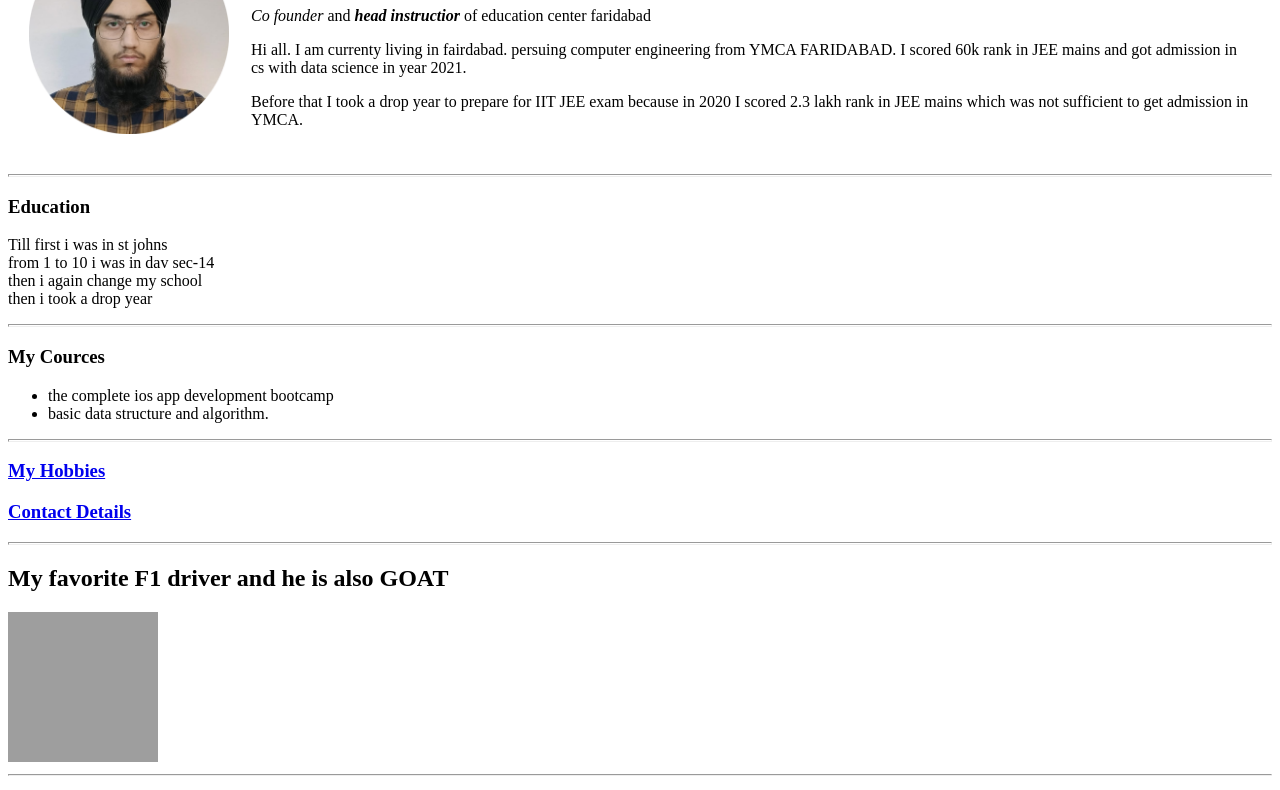
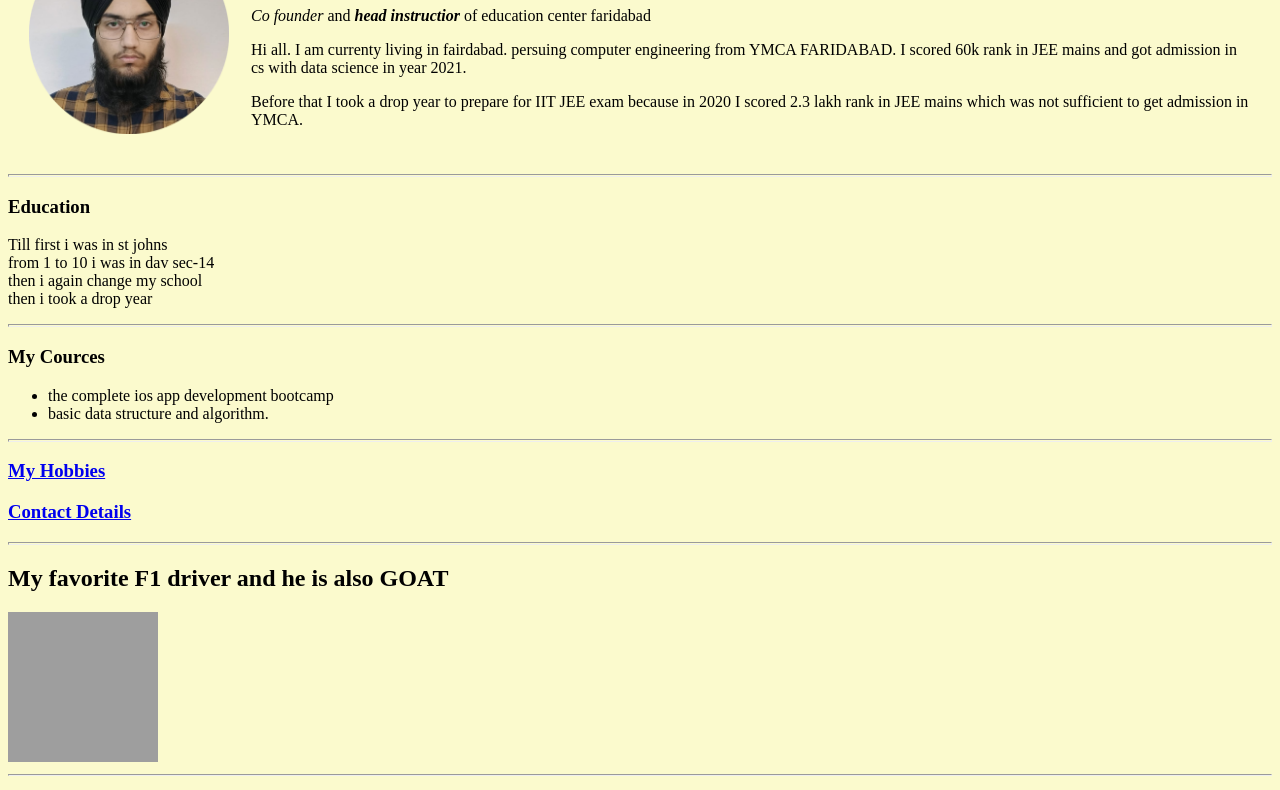
Before and after one commit to amritpal44/cv, a plain HTML site: page index.html in a window 1280 px wide. Shown: the part 102-892 px from the top of the page. Drawn offline with Linux system fonts and the light colour scheme; grey boxes are pictures that could not be loaded.

Commit message:
Update index.html

```diff
--- a/index.html
+++ b/index.html
@@ -5,7 +5,7 @@
     <title>Amrit personal site</title>
   </head>
 
-  <body>
+  <body style="background-color: #FBFACD;">
     <table cellspacing = "20">
       <tr>
         <td><img src = "profile pic-modified.png" alt = "Amritpal Singh" width="200"></td>
```
